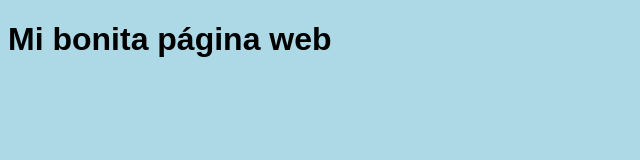
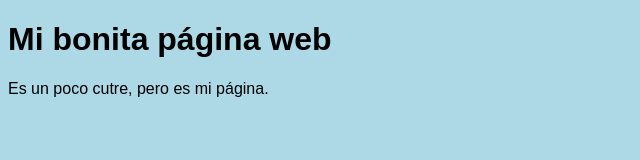
Before and after one commit to NumaNigerio/test-01, a plain HTML site: page index.html in a window 1280 px wide. Shown: the whole page, without its empty margins (0-640 px from the left). Drawn offline with Linux system fonts and the light colour scheme.

Commit message:
Modifico index

```diff
--- a/index.html
+++ b/index.html
@@ -9,5 +9,7 @@
 
 <body>
   <h1>Mi bonita página web</h1>
+
+  <p>Es un poco cutre, pero es mi página.</p>
 </body>
 </html>
```
